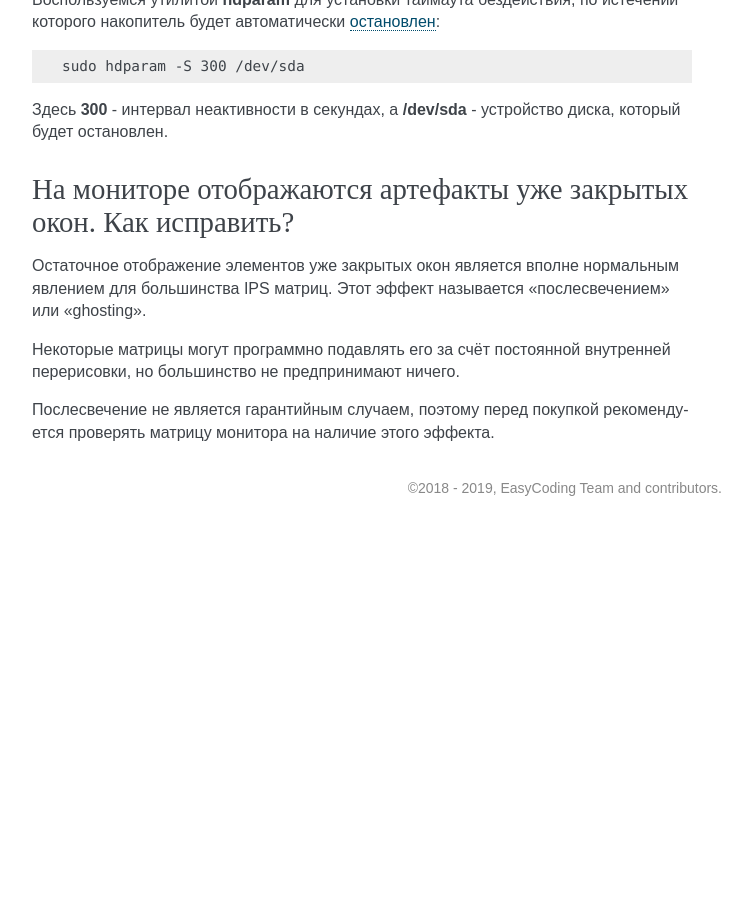
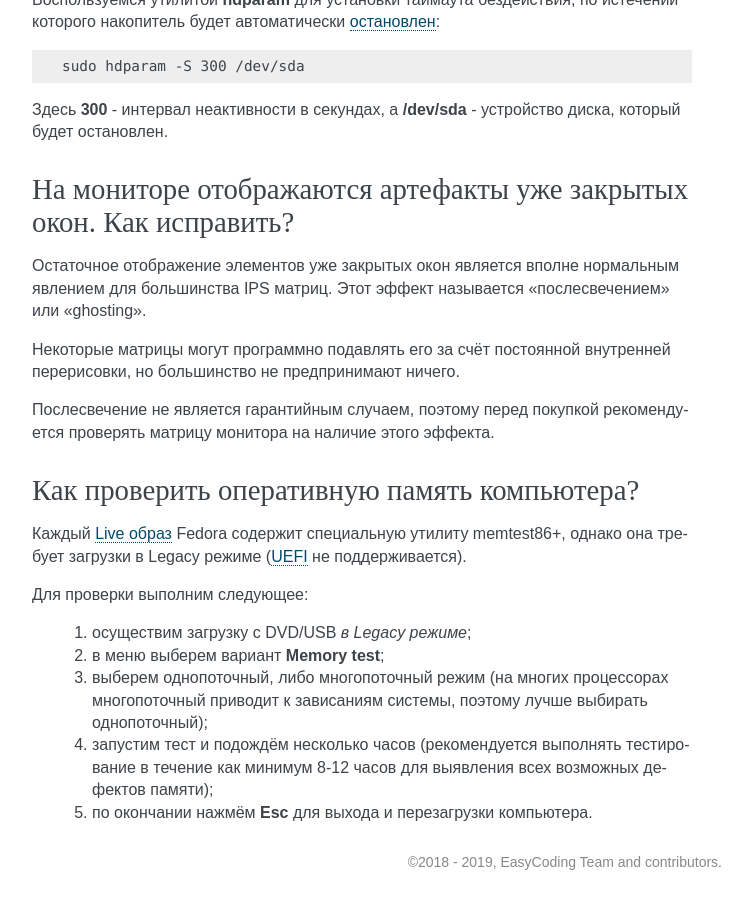
Before and after one commit to RussianFedora/FAQ, a Sphinx documentation site: the page built from source/hardware.rst, in a window 1280 px wide and 900 px high, scrolled down 17573 px. Shown: the whole window, without its empty margins (388-1140 px from the left). Built offline with Sphinx 7.4.7, drawn with Linux system fonts in a browser that asks for light colours; before the commit the page ends 18099 px from its top, so only the background shows below that; some of the changed text lies outside the part shown.

Commit message:
Added question about memory testing.

```diff
--- a/source/hardware.rst
+++ b/source/hardware.rst
@@ -993,3 +993,19 @@ ICC профиль можно получить либо на сайте прои
 Некоторые матрицы могут программно подавлять его за счёт постоянной внутренней перерисовки, но большинство не предпринимают ничего.
 
 Послесвечение не является гарантийным случаем, поэтому перед покупкой рекомендуется проверять матрицу монитора на наличие этого эффекта.
+
+.. index:: memory, ram, testing, dimm, memtest86
+.. _memory-testing:
+
+Как проверить оперативную память компьютера?
+================================================
+
+Каждый :ref:`Live образ <usb-flash>` Fedora содержит специальную утилиту memtest86+, однако она требует загрузки в Legacy режиме (:ref:`UEFI <uefi-boot>` не поддерживается).
+
+Для проверки выполним следующее:
+
+  1. осуществим загрузку с DVD/USB *в Legacy режиме*;
+  2. в меню выберем вариант **Memory test**;
+  3. выберем однопоточный, либо многопоточный режим (на многих процессорах многопоточный приводит к зависаниям системы, поэтому лучше выбирать однопоточный);
+  4. запустим тест и подождём несколько часов (рекомендуется выполнять тестирование в течение как минимум 8-12 часов для выявления всех возможных дефектов памяти);
+  5. по окончании нажмём **Esc** для выхода и перезагрузки компьютера.
```
